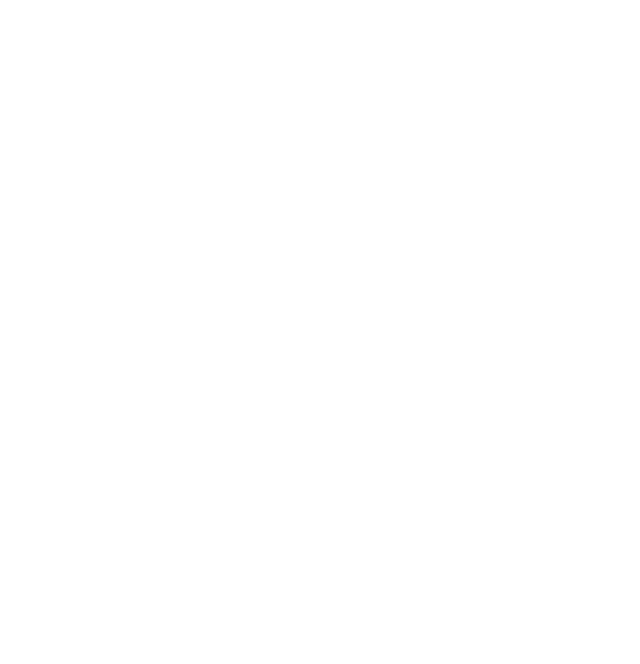
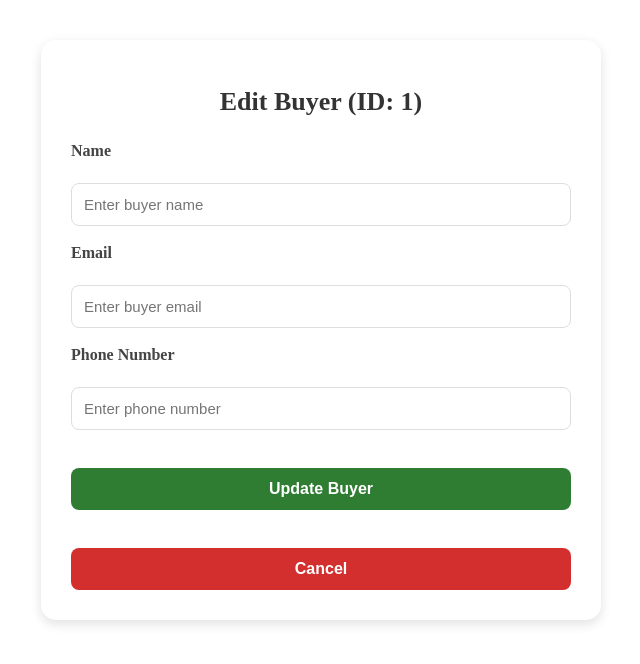
Before and after one commit to brndn117/Auth-system, a React (Create React App) app: page /edit-buyer/1 in a window 1280 px wide. Before the commit this address had no page. Shown: the top 664 px of the page, without its empty margins (319-959 px from the left). Built offline with nearby package versions, Linux system fonts and the light colour scheme.

Commit message:
UPDATE AND DELETE BUTTONS

```diff
--- a/src/App.js
+++ b/src/App.js
@@ -19,6 +19,10 @@ import PrivateRoute from './components/PrivateRoute';
 import AdminLogin from './Pages/AdminLogin';
 import AdminDashboard from './Pages/AdminDashboard';
 
+// ✅ NEW: Edit pages
+import EditBuyer from './Pages/EditBuyer';
+import EditSeller from './Pages/EditSeller';
+import EditVehicle from './Pages/EditVehicle';
 
 function App() {
   return (
@@ -47,6 +51,11 @@ function App() {
           </PrivateRoute>
         }
       />
+
+      {/* ✅ NEW: Admin Edit Routes */}
+      <Route path="/edit-buyer/:id" element={<EditBuyer />} />
+      <Route path="/edit-seller/:id" element={<EditSeller />} />
+      <Route path="/edit-vehicle/:id" element={<EditVehicle />} />
     </Routes>
   );
 }
--- a/src/Pages/AdminDashboard.js
+++ b/src/Pages/AdminDashboard.js
@@ -12,43 +12,57 @@ const AdminDashboard = () => {
   const admin = JSON.parse(localStorage.getItem('admin'));
 
   useEffect(() => {
-    const fetchUsers = async () => {
+    const fetchData = async () => {
       try {
-        // Fetch buyers
-        const buyersRes = await fetch('http://localhost:5001/api/buyer');
+        const [buyersRes, sellersRes, vehiclesRes] = await Promise.all([
+          fetch('http://localhost:5001/api/buyer'),
+          fetch('http://localhost:5001/api/sellers'),
+          fetch('http://localhost:5001/api/vehicles'),
+        ]);
+
         const buyersData = await buyersRes.json();
-        setBuyers(buyersData);
+        const sellersData = await sellersRes.json();
+        const vehiclesData = await vehiclesRes.json();
+
+        setBuyers(Array.isArray(buyersData) ? buyersData : []);
+        setSellers(Array.isArray(sellersData) ? sellersData : []);
+        setVehicles(Array.isArray(vehiclesData) ? vehiclesData : []);
+
       } catch (err) {
-        console.error('Error fetching buyers:', err);
-      }
-
-      try {
-        // Fetch sellers
-        const sellersRes = await fetch('http://localhost:5001/api/sellers');
-        const sellersData = await sellersRes.json();
-        setSellers(sellersData);
-      } catch (err) {
-        console.error('Error fetching sellers:', err);
-      }
-
-      try {
-        // Fetch vehicles
-        const vehiclesRes = await fetch('http://localhost:5001/api/vehicles');
-        const vehiclesData = await vehiclesRes.json();
-        setVehicles(vehiclesData);
-      } catch (err) {
-        console.error('Error fetching vehicles:', err);
+        console.error('Error fetching data:', err);
       }
 
       setLoading(false);
     };
 
-    fetchUsers();
+    fetchData();
   }, []);
 
   const handleLogout = () => {
     localStorage.removeItem('admin');
     navigate('/');
+  };
+
+  // Delete handlers
+  const deleteBuyer = async (id) => {
+    if (window.confirm('Are you sure you want to delete this buyer?')) {
+      await fetch(`http://localhost:5001/api/buyer/${id}`, { method: 'DELETE' });
+      setBuyers(prev => prev.filter(b => b.buyerID !== id));
+    }
+  };
+
+  const deleteSeller = async (id) => {
+    if (window.confirm('Are you sure you want to delete this seller?')) {
+      await fetch(`http://localhost:5001/api/seller/${id}`, { method: 'DELETE' });
+      setSellers(prev => prev.filter(s => s.sellerID !== id));
+    }
+  };
+
+  const deleteVehicle = async (id) => {
+    if (window.confirm('Are you sure you want to delete this vehicle?')) {
+      await fetch(`http://localhost:5001/api/vehicles/${id}`, { method: 'DELETE' });
+      setVehicles(prev => prev.filter(v => v.vehicleID !== id));
+    }
   };
 
   return (
@@ -65,60 +79,77 @@ const AdminDashboard = () => {
         <p>Loading data...</p>
       ) : (
         <div className="tables-container">
+
+          {/* Buyers */}
           <div className="user-table">
             <h2>Buyers</h2>
             <table>
               <thead>
                 <tr>
-                  <th>ID</th><th>Name</th><th>Email</th><th>Phone</th>
+                  <th>ID</th><th>Name</th><th>Email</th><th>Phone</th><th>Actions</th>
                 </tr>
               </thead>
               <tbody>
                 {buyers.map(b => (
                   <tr key={b.buyerID}>
                     <td>{b.buyerID}</td><td>{b.name}</td><td>{b.email}</td><td>{b.phoneNumber}</td>
+                    <td>
+                      <button onClick={() => navigate(`/edit-buyer/${b.buyerID}`)}>Edit</button>{' '}
+                      <button onClick={() => deleteBuyer(b.buyerID)}>Delete</button>
+                    </td>
                   </tr>
                 ))}
               </tbody>
             </table>
           </div>
 
+          {/* Sellers */}
           <div className="user-table">
             <h2>Sellers</h2>
             <table>
               <thead>
                 <tr>
-                  <th>ID</th><th>Name</th><th>Email</th><th>Phone</th>
+                  <th>ID</th><th>Name</th><th>Email</th><th>Phone</th><th>Actions</th>
                 </tr>
               </thead>
               <tbody>
                 {sellers.map(s => (
                   <tr key={s.sellerID}>
                     <td>{s.sellerID}</td><td>{s.name}</td><td>{s.email}</td><td>{s.phoneNumber}</td>
+                    <td>
+                      <button onClick={() => navigate(`/edit-seller/${s.sellerID}`)}>Edit</button>{' '}
+                      <button onClick={() => deleteSeller(s.sellerID)}>Delete</button>
+                    </td>
                   </tr>
                 ))}
               </tbody>
             </table>
           </div>
 
+          {/* Vehicles */}
           <div className="user-table">
             <h2>Vehicle Listings</h2>
             <table>
               <thead>
                 <tr>
-                  <th>ID</th><th>Make</th><th>Model</th><th>Year</th><th>Price</th><th>Seller ID</th><th>Posted</th>
+                  <th>ID</th><th>Make</th><th>Model</th><th>Year</th><th>Price</th><th>Seller ID</th><th>Actions</th>
                 </tr>
               </thead>
               <tbody>
                 {vehicles.map(v => (
-                  <tr key={v.id}>
-                    <td>{v.id}</td><td>{v.make}</td><td>{v.model}</td><td>{v.year}</td>
-                    <td>{v.price}</td><td>{v.sellerID}</td><td>{v.posted ? 'Yes' : 'No'}</td>
+                  <tr key={v.vehicleID}>
+                    <td>{v.vehicleID}</td><td>{v.make}</td><td>{v.model}</td><td>{v.year}</td>
+                    <td>{v.price}</td><td>{v.sellerID}</td>
+                    <td>
+                      <button onClick={() => navigate(`/edit-vehicle/${v.vehicleID}`)}>Edit</button>{' '}
+                      <button onClick={() => deleteVehicle(v.vehicleID)}>Delete</button>
+                    </td>
                   </tr>
                 ))}
               </tbody>
             </table>
           </div>
+
         </div>
       )}
     </div>
--- /dev/null
+++ b/src/Pages/EditBuyer.js
@@ -0,0 +1,29 @@
+import React from 'react';
+import { useParams } from 'react-router-dom';
+import './EditPage.css';
+
+const EditBuyer = () => {
+  const { id } = useParams();
+
+  return (
+    <div className="edit-page-container">
+      <h1>Edit Buyer (ID: {id})</h1>
+
+      <form className="edit-form">
+        <label>Name</label>
+        <input type="text" placeholder="Enter buyer name" />
+
+        <label>Email</label>
+        <input type="email" placeholder="Enter buyer email" />
+
+        <label>Phone Number</label>
+        <input type="text" placeholder="Enter phone number" />
+
+        <button type="submit">Update Buyer</button>
+        <button type="button" className="cancel-btn">Cancel</button>
+      </form>
+    </div>
+  );
+};
+
+export default EditBuyer;
--- /dev/null
+++ b/src/Pages/EditPage.css
@@ -0,0 +1,75 @@
+.edit-page-container {
+  max-width: 500px;
+  margin: 40px auto;
+  padding: 30px;
+  background-color: #ffffff;
+  border-radius: 15px;
+  box-shadow: 0 4px 12px rgba(0, 0, 0, 0.12);
+}
+
+.edit-page-container h1 {
+  text-align: center;
+  font-size: 26px;
+  margin-bottom: 25px;
+  color: #333;
+}
+
+.edit-form {
+  display: flex;
+  flex-direction: column;
+  gap: 18px;
+}
+
+.edit-form label {
+  font-weight: 600;
+  margin-bottom: 5px;
+  color: #444;
+}
+
+.edit-form input, .edit-form select {
+  padding: 12px;
+  border: 1px solid #ddd;
+  border-radius: 8px;
+  font-size: 15px;
+}
+
+.edit-form button {
+  padding: 12px;
+  background-color: #2e7d32;
+  color: #fff;
+  border: none;
+  border-radius: 8px;
+  font-size: 16px;
+  cursor: pointer;
+  transition: background-color 0.3s ease;
+}
+
+.edit-form button:hover {
+  background-color: #1b5e20;
+}
+
+.edit-form .cancel-btn {
+  background-color: #d32f2f;
+}
+
+.edit-form .cancel-btn:hover {
+  background-color: #b71c1c;
+}
+
+.success-message, .error-message {
+  text-align: center;
+  font-size: 16px;
+  margin-top: 15px;
+  padding: 10px;
+  border-radius: 8px;
+}
+
+.success-message {
+  background-color: #c8e6c9;
+  color: #256029;
+}
+
+.error-message {
+  background-color: #ffcdd2;
+  color: #c62828;
+}
--- /dev/null
+++ b/src/Pages/EditSeller.js
@@ -0,0 +1,29 @@
+import React from 'react';
+import { useParams } from 'react-router-dom';
+import './EditPage.css';
+
+const EditSeller = () => {
+  const { id } = useParams();
+
+  return (
+    <div className="edit-page-container">
+      <h1>Edit Seller (ID: {id})</h1>
+
+      <form className="edit-form">
+        <label>Name</label>
+        <input type="text" placeholder="Enter seller name" />
+
+        <label>Email</label>
+        <input type="email" placeholder="Enter seller email" />
+
+        <label>Phone Number</label>
+        <input type="text" placeholder="Enter phone number" />
+
+        <button type="submit">Update Seller</button>
+        <button type="button" className="cancel-btn">Cancel</button>
+      </form>
+    </div>
+  );
+};
+
+export default EditSeller;
--- /dev/null
+++ b/src/Pages/EditVehicle.js
@@ -0,0 +1,35 @@
+import React from 'react';
+import { useParams } from 'react-router-dom';
+import './EditPage.css';
+
+const EditVehicle = () => {
+  const { id } = useParams();
+
+  return (
+    <div className="edit-page-container">
+      <h1>Edit Vehicle (ID: {id})</h1>
+
+      <form className="edit-form">
+        <label>Make</label>
+        <input type="text" placeholder="Enter vehicle make" />
+
+        <label>Model</label>
+        <input type="text" placeholder="Enter vehicle model" />
+
+        <label>Year</label>
+        <input type="text" placeholder="Enter vehicle year" />
+
+        <label>Price</label>
+        <input type="text" placeholder="Enter price (KES)" />
+
+        <label>Seller ID</label>
+        <input type="text" placeholder="Enter seller ID" />
+
+        <button type="submit">Update Vehicle</button>
+        <button type="button" className="cancel-btn">Cancel</button>
+      </form>
+    </div>
+  );
+};
+
+export default EditVehicle;
```
